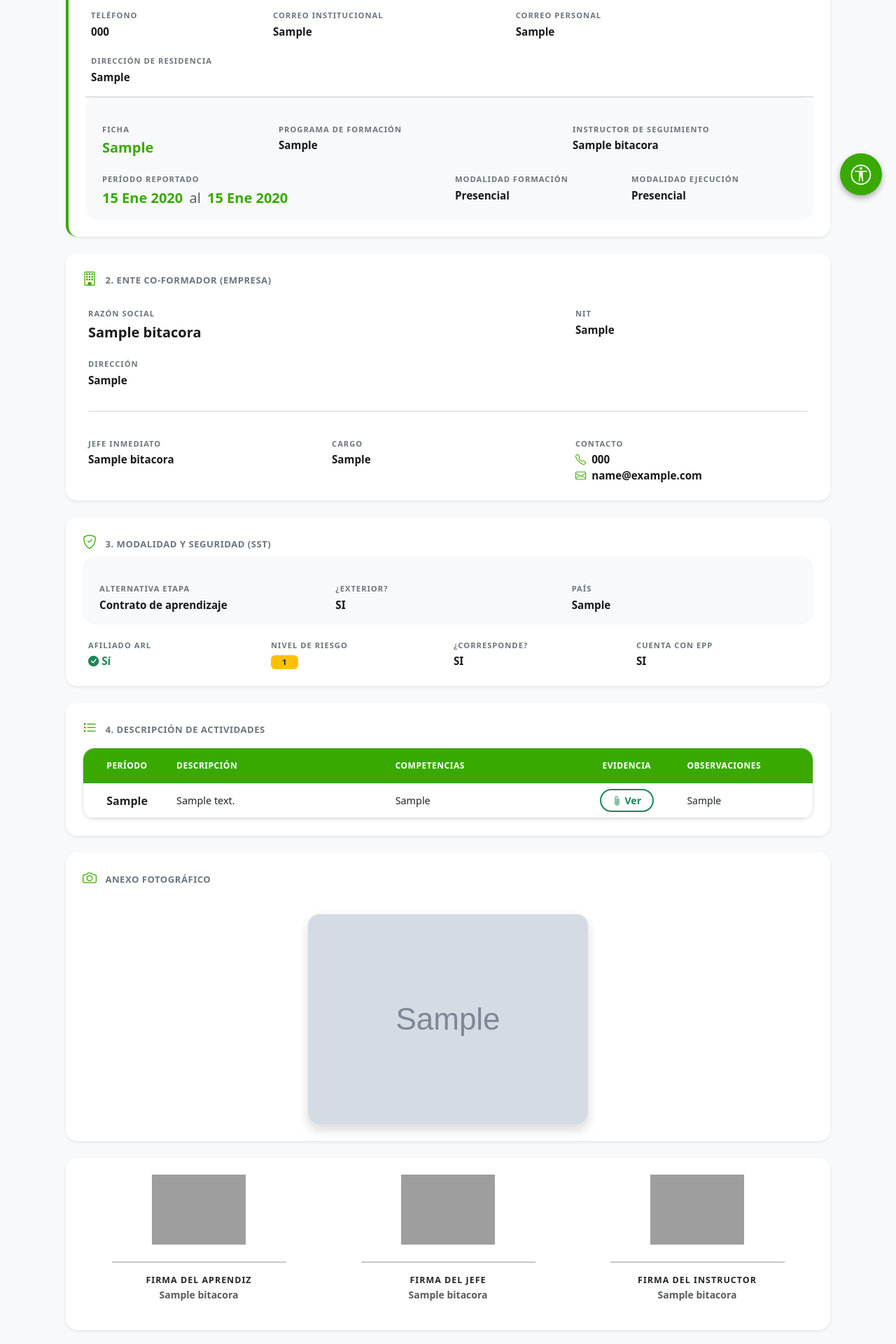
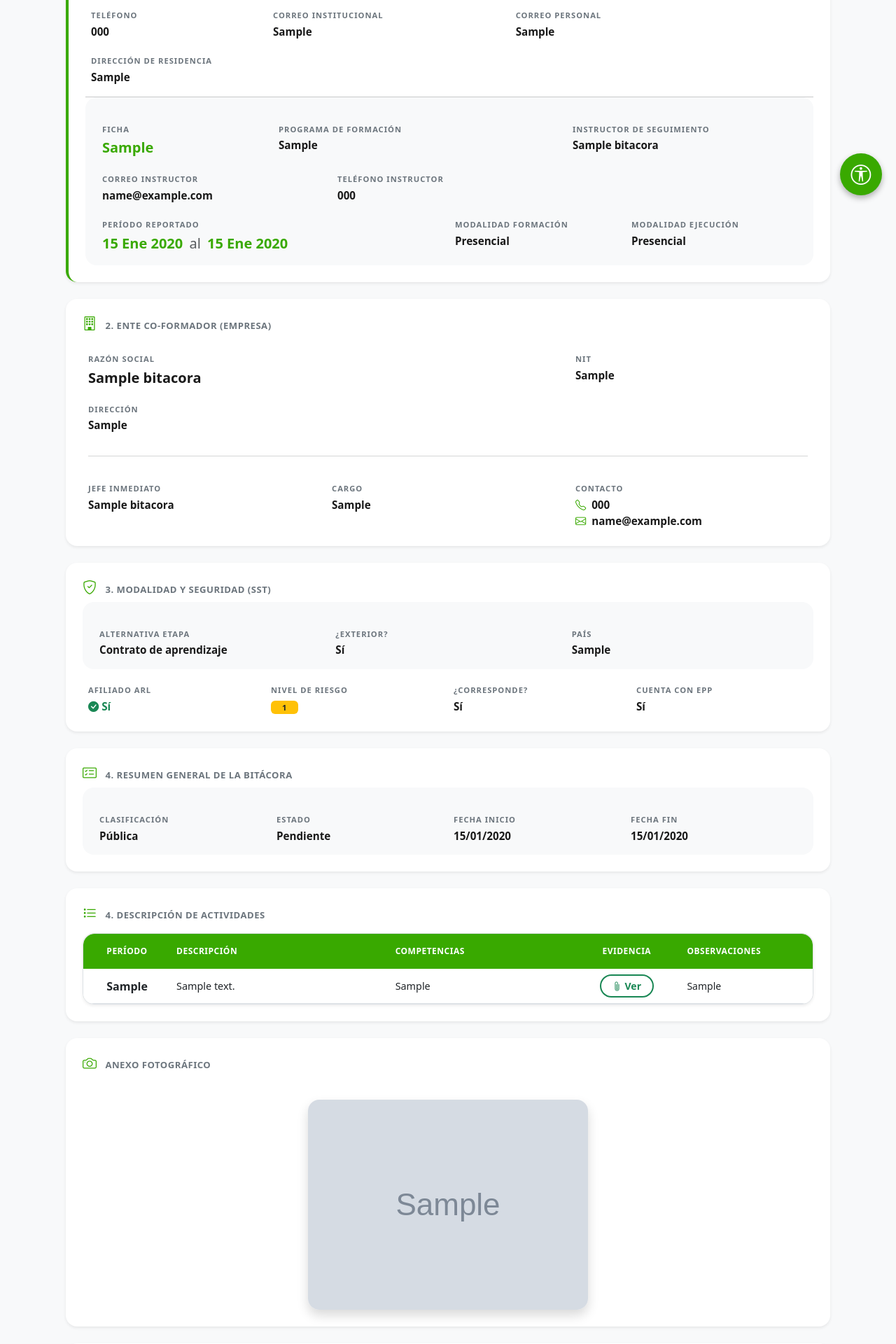
Before and after one commit to DanielLopez-7n/APPrendiz, a Django app: page /bitacoras/detalle/1/ in a window 1280 px wide. Shown: the part 501-2421 px from the top of the page at 70% size. Run offline with Django 5.2, Linux system fonts and the light colour scheme; a user stored in the database is signed in; tables that the repository leaves empty hold one stand-in row (values such as "Sample post"); grey boxes marked "Sample" are stand-in pictures; grey boxes are pictures that could not be loaded.

Commit message:
Expand bitacora detail view to show complete submitted data

```diff
--- a/bitacoras/templates/bitacoras/ver_bitacora_aprendiz.html
+++ b/bitacoras/templates/bitacoras/ver_bitacora_aprendiz.html
@@ -155,6 +155,14 @@
                     <label class="data-label-sm">Instructor de Seguimiento</label>
                     <div class="data-val">{{ bitacora.nombre_instructor_seguimiento }}</div>
                 </div>
+                <div class="col-md-4 mt-3">
+                    <label class="data-label-sm">Correo Instructor</label>
+                    <div class="data-val small">{{ bitacora.email_instructor_seguimiento|default:"No registrado" }}</div>
+                </div>
+                <div class="col-md-4 mt-3">
+                    <label class="data-label-sm">Teléfono Instructor</label>
+                    <div class="data-val">{{ bitacora.telefono_instructor_seguimiento|default:"No registrado" }}</div>
+                </div>
                 <div class="col-md-6 mt-3">
                     <label class="data-label-sm">Período Reportado</label>
                     <div class="data-val fs-5 text-sena">
@@ -227,15 +235,15 @@
             <div class="row g-3 bg-light p-3 rounded-4 mx-0 text-center text-md-start mb-3">
                 <div class="col-md-4">
                     <label class="data-label-sm">Alternativa Etapa</label>
-                    <div class="data-val">{{ bitacora.alternativa_etapa }}</div>
+                    <div class="data-val">{{ bitacora.get_alternativa_etapa_display }}</div>
                 </div>
                 <div class="col-md-4">
                     <label class="data-label-sm">¿Exterior?</label>
-                    <div class="data-val">{{ bitacora.exterior }}</div>
+                    <div class="data-val">{{ bitacora.get_exterior_display }}</div>
                 </div>
                 <div class="col-md-4">
                     <label class="data-label-sm">País</label>
-                    <div class="data-val">{{ bitacora.pais_etapa }}</div>
+                    <div class="data-val">{{ bitacora.pais_etapa|default:"No aplica" }}</div>
                 </div>
             </div>
             <div class="row g-3 text-center text-md-start px-2">
@@ -255,17 +263,46 @@
                 </div>
                 <div class="col-6 col-md-3">
                     <label class="data-label-sm">¿Corresponde?</label>
-                    <div class="data-val">{{ bitacora.riesgo_corresponde }}</div>
+                    <div class="data-val">{{ bitacora.get_riesgo_corresponde_display }}</div>
                 </div>
                 <div class="col-6 col-md-3">
                     <label class="data-label-sm">Cuenta con EPP</label>
-                    <div class="data-val">{{ bitacora.cuenta_epp }}</div>
+                    <div class="data-val">{{ bitacora.get_cuenta_epp_display }}</div>
                 </div>
             </div>
         </div>
     </div>
 
-    <!-- 4. Actividades -->
+    <!-- 4. Resumen General del Formulario -->
+    <div class="card shadow-sm rounded-4 border-0 mb-4">
+        <div class="card-header bg-white py-3 border-bottom-0 rounded-top-4 mt-2 mx-2">
+            <h6 class="section-header mb-0">
+                <i class="bi bi-card-checklist fs-5 me-2"></i> 4. Resumen General de la Bitácora
+            </h6>
+        </div>
+        <div class="card-body p-4 pt-2">
+            <div class="row g-3 bg-light p-3 rounded-4 mx-0">
+                <div class="col-md-3">
+                    <label class="data-label-sm">Clasificación</label>
+                    <div class="data-val">{{ bitacora.clasificacion_informacion }}</div>
+                </div>
+                <div class="col-md-3">
+                    <label class="data-label-sm">Estado</label>
+                    <div class="data-val">{{ bitacora.estado }}</div>
+                </div>
+                <div class="col-md-3">
+                    <label class="data-label-sm">Fecha Inicio</label>
+                    <div class="data-val">{{ bitacora.fecha_inicio|date:"d/m/Y" }}</div>
+                </div>
+                <div class="col-md-3">
+                    <label class="data-label-sm">Fecha Fin</label>
+                    <div class="data-val">{{ bitacora.fecha_fin|date:"d/m/Y" }}</div>
+                </div>
+            </div>
+        </div>
+    </div>
+
+    <!-- 5. Actividades -->
     <div class="card shadow-sm rounded-4 border-0 mb-4">
         <div class="card-header bg-white py-3 border-bottom-0 rounded-top-4 mt-2 mx-2">
             <h6 class="section-header mb-0">
```
